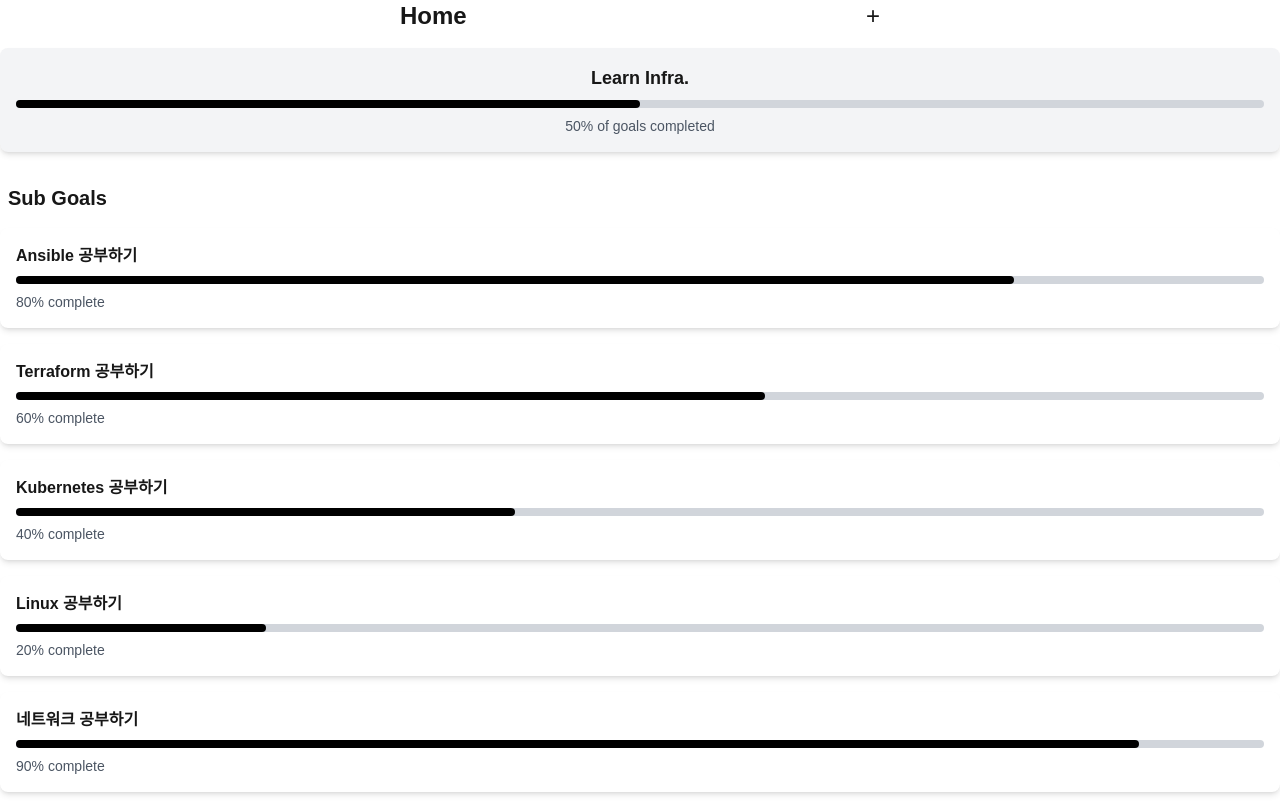
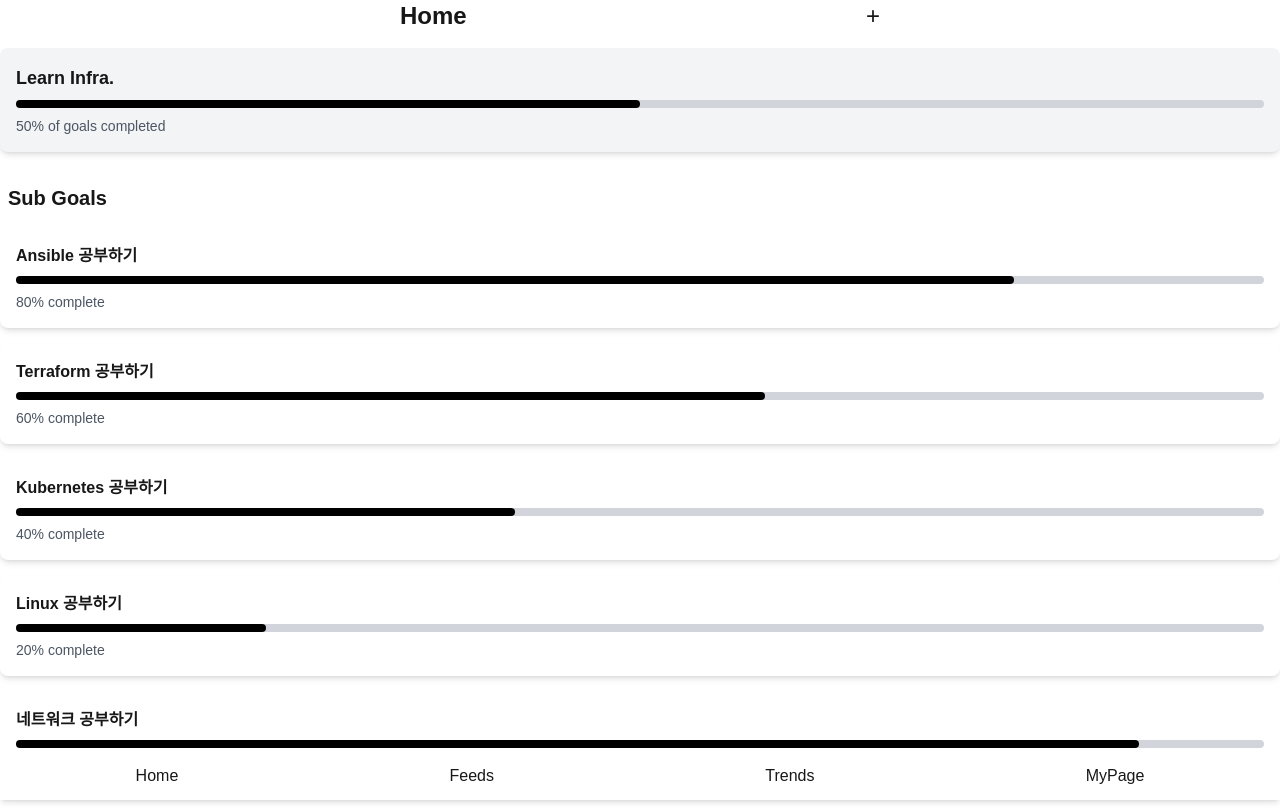
Before and after one commit to NaraeForest/web, a Next.js app: page / in a window 1280 px wide. Built offline with nearby package versions, Linux system fonts and the light colour scheme.

Commit message:
footer 표출 수정
footer가 표출되지 않던 문제 해결

```diff
--- a/src/components/footer.tsx
+++ b/src/components/footer.tsx
@@ -1,4 +1,5 @@
-export default function footer() {
+export default function Footer() {
+    return(
         <div className="footercontainer flex justify-center">
         <footer className="footer fixed bottom-0 w-full flex justify-around bg-white py-3 shadow-md">
         <button className="text-base">Home</button>
@@ -7,4 +8,5 @@ export default function footer() {
         <button className="text-base">MyPage</button>
         </footer>
     </div>
+    );
 }
--- a/src/components/main.tsx
+++ b/src/components/main.tsx
@@ -1,5 +1,4 @@
 import SubGoal from "@/components/SubGoal"
-import footer from "@/components/footer"
 
 export default function main(){
 
@@ -16,7 +15,7 @@ export default function main(){
 
     return (
         <>
-          <section className="mainGoal w-full mb-8 text-center">
+          <section className="mainGoal w-full mb-8">
             <div className="goalCard bg-gray-100 p-4 rounded-lg shadow-md">
               <h1 className="text-lg font-semibold mb-2">{mainGoalName}</h1>
               <div className="progressBar w-full bg-gray-300 rounded-full h-2 mb-2">
@@ -35,10 +34,6 @@ export default function main(){
               <SubGoal key={index} name={goal.name} progress={goal.progress} />
             ))}
           </section>
-
-          <section className="footer">
-            <footer/>
-          </section>
         </>
       );
 }
--- a/src/pages/index.tsx
+++ b/src/pages/index.tsx
@@ -1,5 +1,6 @@
 import Head from "@/components/header";
 import Main from "@/components/main";
+import Footer from "@/components/footer";
 
 export default function Home() {
   return (
@@ -10,6 +11,9 @@ export default function Home() {
       <div className="Body">
         <Main />
       </div>
+      <div className="Footer">
+        <Footer />
+      </div>
     </>
   );
 }
```
Also changed, not shown: src/components/SubGoal.tsx (line endings or trailing spaces). Lines whose indentation alone changed are shown as unchanged.
